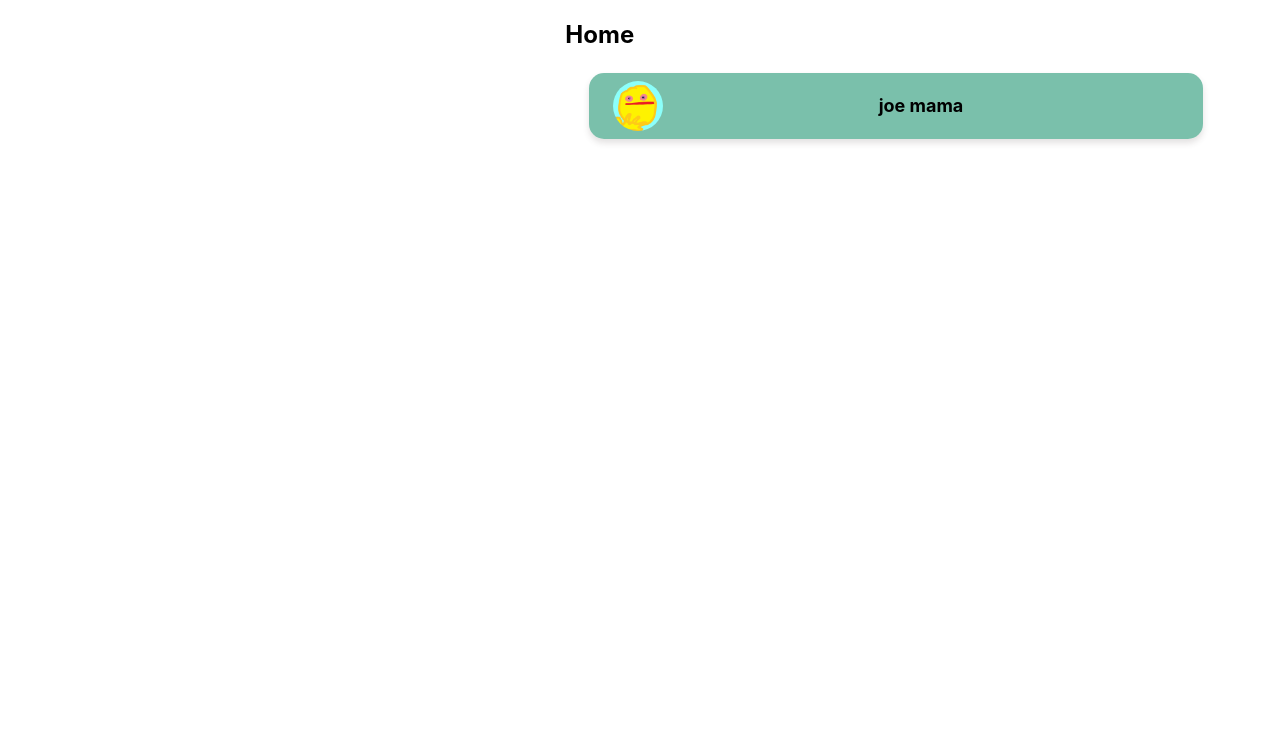
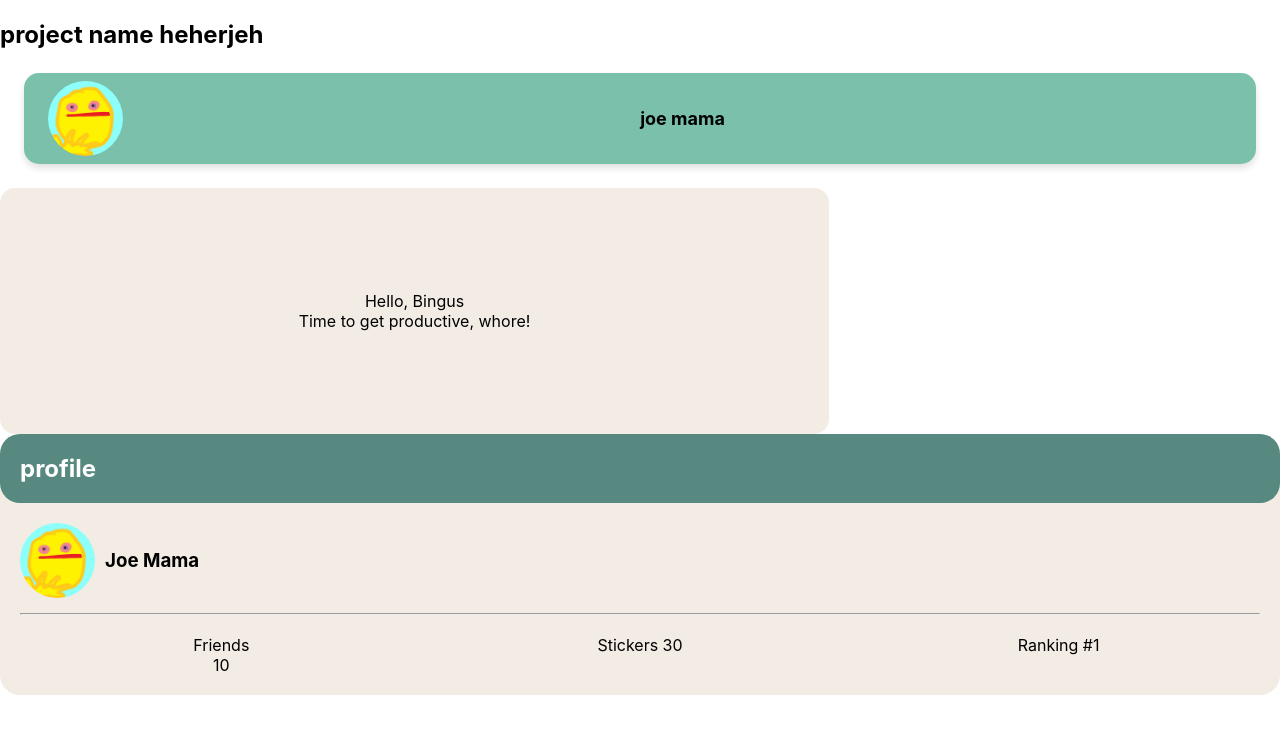
Before and after one commit to stephhoneyy/wit-hackathon-2022, a React (Create React App) app: page /home in a window 1280 px wide. Shown: the top 734 px of the page. Built offline with nearby package versions, Linux system fonts and the light colour scheme.

Commit message:
added welcome card

```diff
--- /dev/null
+++ b/src/componentos/Welcome.css
@@ -0,0 +1,17 @@
+#welcome-box {
+  background-color: #F3ECE4;
+  background-image: '/mesh-gradient_1.png';
+  width: 829px;
+  height: 246px;
+  border-radius: 15px;
+  justify-content: flex-end;
+}
+
+#welcome-content{
+  display: flex;
+  flex-direction: column;
+  justify-content: center;
+  align-items: center;
+  height: 100%;
+  width: 100%;
+}
--- /dev/null
+++ b/src/componentos/Welcome.js
@@ -0,0 +1,18 @@
+import React from "react";
+import { Grid } from "@mui/material";
+import "./Welcome.css";
+
+export default function Welcome() {
+  return (
+    <div id="welcome-box">
+      <div id = "welcome-content">
+        <text>
+          Hello, Bingus </text>
+          <text>
+          Time to get productive, whore!
+        </text>
+      </div>
+      {/* <img id = "bingus" src = "/unknown.png" alt ="bingus"></img> */}
+    </div>
+  );
+}
--- a/src/pages/Home.js
+++ b/src/pages/Home.js
@@ -4,17 +4,18 @@ import Grid from '@mui/material/Grid';
 import { Button } from '@mui/material';
 import { useNavigate } from "react-router-dom";
 import Card from '../componentos/Card.js'
+import Welcome from '../componentos/Welcome.js';
+import Profile from '../componentos/Profile.js';
 
 export default function Home() {
     return (
         <div className="home">
-            <Grid container>
-                <Grid item xs={5.3}></Grid>
-                <Grid className="homeContent" item xs={6.2}>
-                    <h2>Home</h2>
-                    <Card card = {{name: "joe mama"}}/>
-                </Grid>
-            </Grid>
+          <h2>project name heherjeh</h2>
+          <Card card = {{name: "joe mama"}}/>
+          <Welcome />
+          <Profile />
         </div>
+
+
     )
 }
```
Also changed, not shown: public/mesh-gradient_1.png (added).
